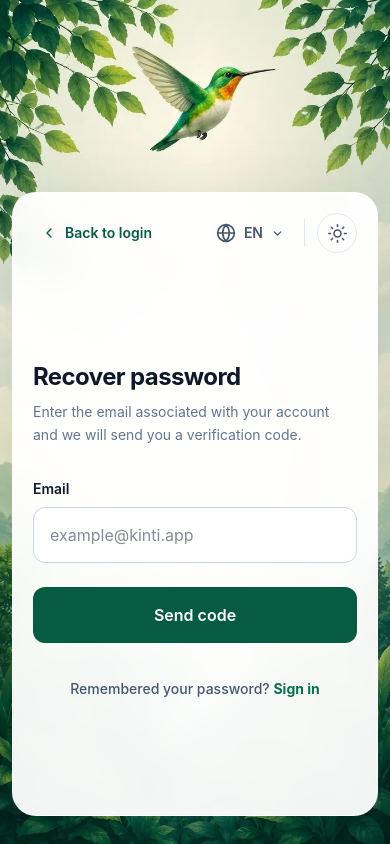
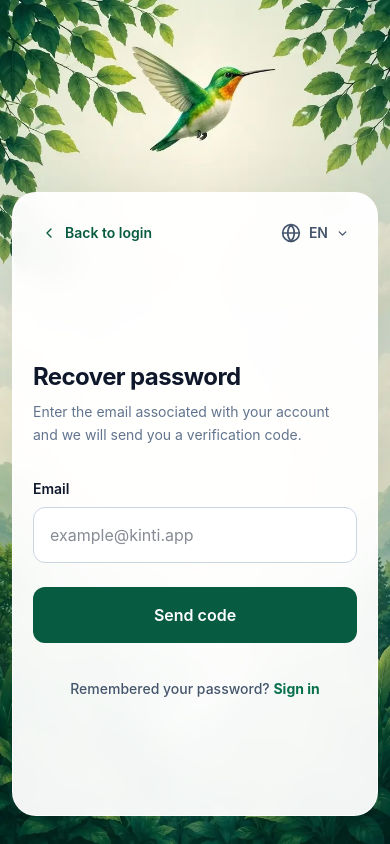
Before and after one commit to DeniseRea/mi-asesor-finanzas-kinti, a Next.js app in the folder Frontend/app/: page /en/forgot-password in a window 390 px wide. Built offline with nearby package versions, Linux system fonts and the light colour scheme; no server answers.

Commit message:
refactor: darkmode mobile recovery

```diff
--- a/Frontend/app/src/widgets/AuthPanel/components/AuthPanelHeader.tsx
+++ b/Frontend/app/src/widgets/AuthPanel/components/AuthPanelHeader.tsx
@@ -1,6 +1,6 @@
 'use client';
 
-import { useEffect, useState } from 'react';
+import { useEffect } from 'react';
 import Link from 'next/link';
 import type { Locale } from '@/shared/i18n/config';
 
@@ -16,31 +16,15 @@ interface AuthPanelHeaderProps {
 export function AuthPanelHeader({
   locale,
   changeLanguageLabel,
-  changeThemeLabel,
   route,
   backHref,
   backLabel,
 }: AuthPanelHeaderProps) {
   const nextLocale = locale === 'es' ? 'en' : 'es';
-  const [darkMode, setDarkMode] = useState(false);
-
   useEffect(() => {
-    if (route === 'login' || route === 'register') {
-      document.documentElement.classList.remove('dark');
-      return;
-    }
-    const enabled = localStorage.getItem('kinti_auth_theme') === 'dark';
-    queueMicrotask(() => setDarkMode(enabled));
-    document.documentElement.classList.toggle('dark', enabled);
+    document.documentElement.classList.remove('dark');
     return () => document.documentElement.classList.remove('dark');
   }, [route]);
-
-  const toggleTheme = () => {
-    const next = !darkMode;
-    setDarkMode(next);
-    localStorage.setItem('kinti_auth_theme', next ? 'dark' : 'light');
-    document.documentElement.classList.toggle('dark', next);
-  };
 
   return (
     <header className={`flex shrink-0 items-center gap-3 px-5 pt-5 text-slate-600 sm:px-8 sm:pt-7 lg:px-10 ${backHref ? 'justify-between' : 'justify-end'}`}>
@@ -69,17 +53,6 @@ export function AuthPanelHeader({
             <path d="m6 9 6 6 6-6" />
           </svg>
         </Link>
-        {route !== 'login' && route !== 'register' ? (
-          <>
-            <span aria-hidden="true" className="h-7 w-px bg-slate-200" />
-            <button type="button" onClick={toggleTheme} aria-label={changeThemeLabel} aria-pressed={darkMode} className="flex h-10 w-10 items-center justify-center rounded-full border border-slate-200 text-slate-600 transition-colors hover:border-emerald-200 hover:bg-emerald-50 hover:text-[#075b40] focus-visible:outline-2 focus-visible:outline-offset-2 focus-visible:outline-[#075b40]">
-              <svg aria-hidden="true" width="21" height="21" viewBox="0 0 24 24" fill="none" stroke="currentColor" strokeWidth="1.8" strokeLinecap="round" strokeLinejoin="round">
-                <circle cx="12" cy="12" r="4" />
-                <path d="M12 2v2M12 20v2M4.93 4.93l1.41 1.41M17.66 17.66l1.41 1.41M2 12h2M20 12h2M6.34 17.66l-1.41 1.41M19.07 4.93l-1.41 1.41" />
-              </svg>
-            </button>
-          </>
-        ) : null}
       </div>
     </header>
   );
```
